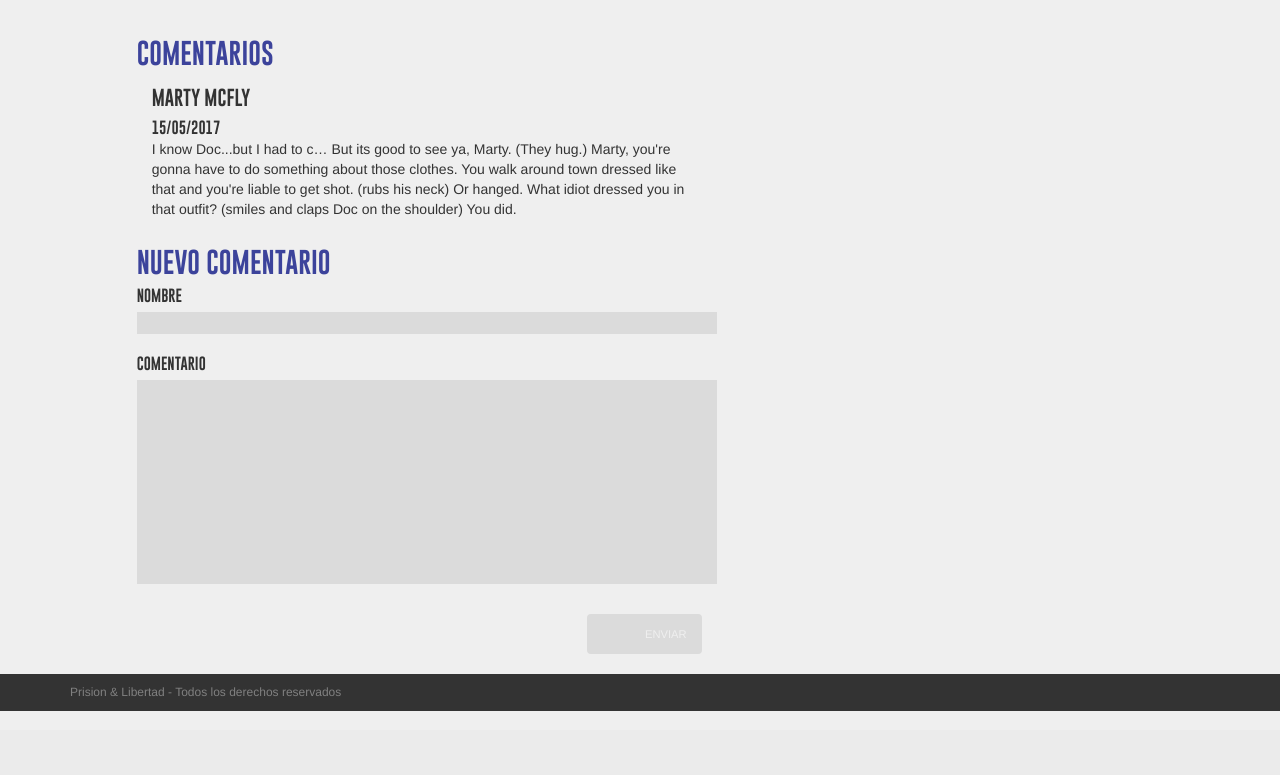
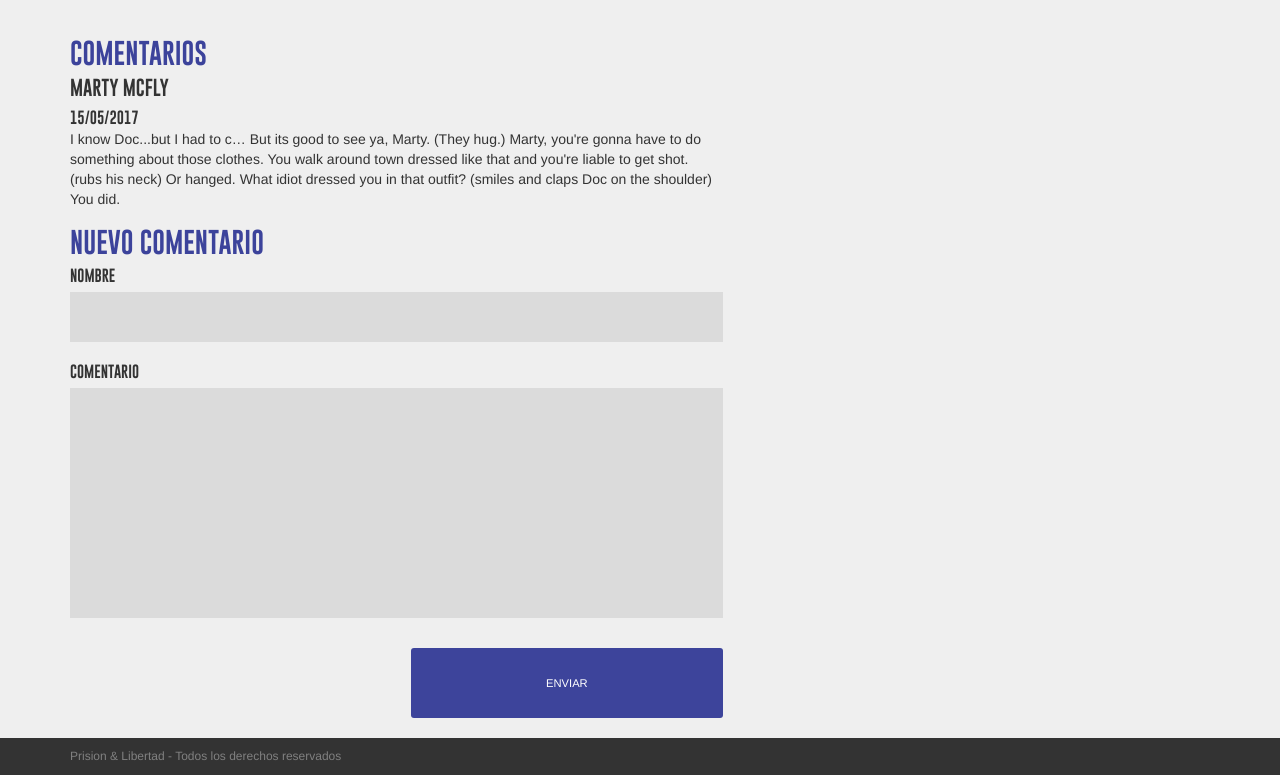
Before and after one commit to LoshMashK-posDeDv/Proyecto-Misterio, a PHP site: page /index.php?s=video in a window 1280 px wide. Shown: the part 70-845 px from the top of the page. Before the commit the page ends 781 px from the top, so only its background shows below. Run offline with PHP 8.4, Linux system fonts and the light colour scheme; data that the repository does not hold is empty.

Commit message:
video detalle css

```diff
--- a/css/styles.css
+++ b/css/styles.css
@@ -37,7 +37,7 @@ body{
 	font-size: 0.8em;
 }
 
-.btn_ok {
+.btn_ok.btn_ok {
 	background: #3D449B;
 	color: #fff;
 }
@@ -629,6 +629,13 @@ blockquote{
 	font-family: 'gobold';
 }
 
+.idvideito .desc {
+    padding: 15px 0;
+    border-top: 1px solid #ddd;
+    border-bottom: 1px solid #ddd;
+    margin-bottom: 15px;
+}
+
 .infousuario{
 	background-color: #333;
 	padding: 2%;
@@ -665,13 +672,15 @@ blockquote{
 	color: white;
 }
 
-.comentarios input, .comentarios textarea{
+.comentarios input,
+.comentarios textarea{
 	resize: none;
     width: 100%;
     background-color: #DBDBDB;
     border: none;
     margin-bottom: 20px;
     margin-top: 5px;
+    padding: 15px;
 }
 
 .comentarios span{
--- a/modulos/video.php
+++ b/modulos/video.php
@@ -38,15 +38,16 @@ SQL;
 </div>
 
 <section class="section--home--proyecto">
-	<div class="container-fluid">
+	<div class="container">
 		<div class="row">
-			<div class="col-md-10 col-md-offset-1">
+			<div class="col-md-12">
 				<video class="videito" controls>
 					<source src="uploads/<?php echo $array_detalle['VIDEO'] ?>" type="video/<?php echo $separar_video[1] ?>">
 					Tu navegador no soporta la reproducción de videos.
 				</video>
 			</div>
-			<div class="col-md-6 col-md-offset-1 idvideito">
+
+			<div class="col-md-7 idvideito">
 				<h2><?php echo $array_detalle['TITULO'] ?></h2>
 				<ul>
 					<li><?php echo traducir_mes($array_detalle['FECHA']); ?></li>
@@ -64,9 +65,9 @@ SQL;
 					<li>DURACIÓN: <?php echo $array_detalle['DURACION'] ?> min</li>
 					<li>AÑO: <?php echo $array_detalle['AÑO'] ?></li>
 				</ul>
+			</div>
 
-			</div>
-			<div class="col-md-3 col-md-offset-1 infousuario">
+			<div class="col-md-4 col-md-offset-1 infousuario">
 				<div class="col-md-12">
 					<div class="col-md-6 col-md-offset-3">
 						<!--<img src="https://yt3.ggpht.com/-cjAi_YrRPCA/AAAAAAAAAAI/AAAAAAAAAAA/CvohcVRdIA0/s100-c-k-no-mo-rj-c0xffffff/photo.jpg" alt="foto del usuario" >-->
@@ -82,20 +83,15 @@ SQL;
 	endwhile;
 ?>
 
-
-
-
 <section>
-	<div class="container-fluid">
+	<div class="container">
 		<div class="row">
-			<div class="col-md-6 col-md-offset-1 comentarios">
-				<div class="col-md-12">
+			<div class="col-md-7 comentarios">
 				<h3>COMENTARIOS</h3>
-				<div class="col-md-12">
 				<h4>Marty McFly</h4>
 				<span>15/05/2017</span>
 				<p>I know Doc...but I had to c… But its good to see ya, Marty. (They hug.) Marty, you're gonna have to do something about those clothes. You walk around town dressed like that and you're liable to get shot. (rubs his neck) Or hanged. What idiot dressed you in that outfit? (smiles and claps Doc on the shoulder) You did.</p>
-				</div>
+
 				<!--
 
 					ESTO POR AHORA NO VA
@@ -114,8 +110,7 @@ SQL;
 					</div>
 				</div>
 				-->
-			</div>
-			<div class="col-md-12">
+
 				<h3>NUEVO COMENTARIO</h3>
 				<form>
 					<span>NOMBRE</span>
@@ -123,12 +118,14 @@ SQL;
 					<span>COMENTARIO</span>
 					<textarea cols="50" rows="10"></textarea>
 
-					<div class="col-md-3 col-md-offset-9">
-						<input class="btn respoboton" type="submit" value="enviar">
+					<div class="row">
+						<div class="col-sm-6"></div>
+						<div class="col-sm-6">
+							<input class="btn btn_ok btn-sm" type="submit" value="enviar">
+						</div>
 					</div>
 				</form>
 			</div>
 		</div>
 	</div>
-	</div>
 </section>
```
Lines whose indentation alone changed are shown as unchanged.
